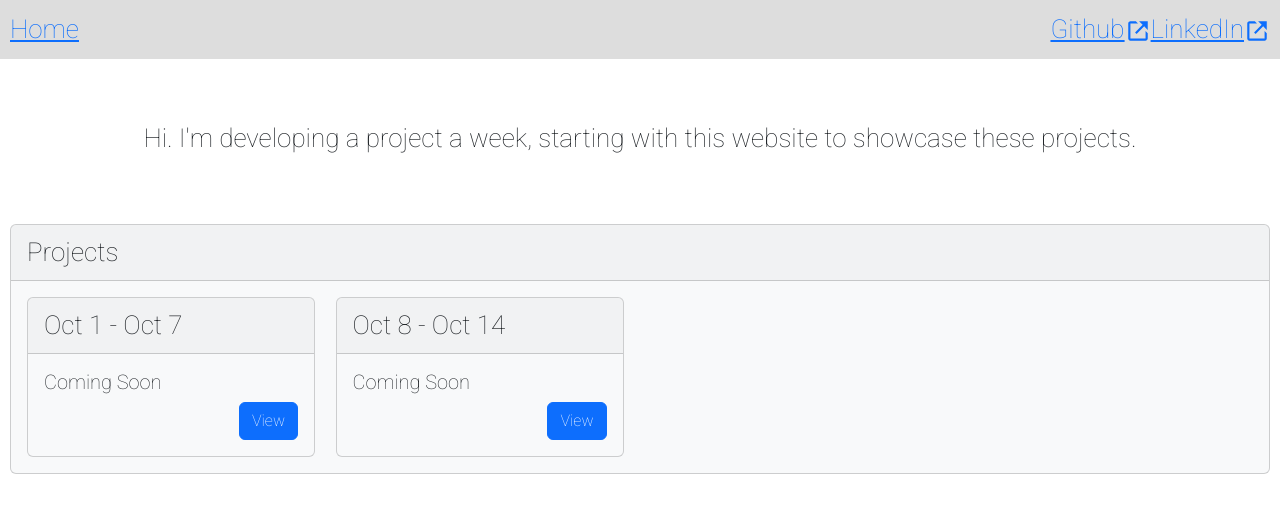
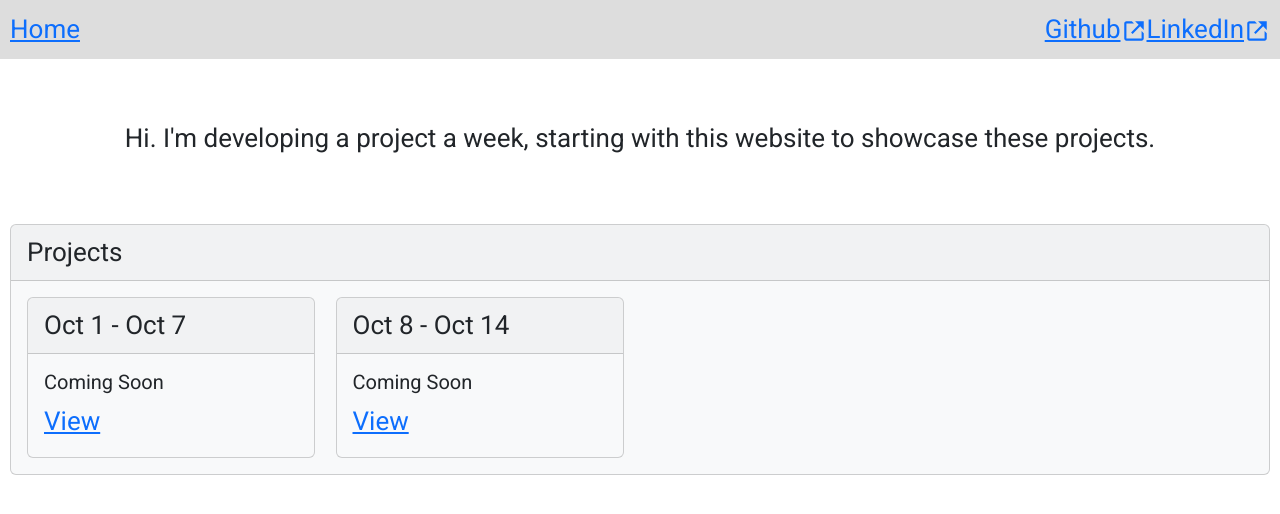
Before and after one commit to matthewjwein/HomePage, a React (Create React App) app: page / in a window 1280 px wide. Shown: the top 514 px of the page. Built offline with nearby package versions, Linux system fonts and the light colour scheme.

Commit message:
Use thicker roboto font

```diff
--- a/public/index.html
+++ b/public/index.html
@@ -13,7 +13,7 @@
     integrity="sha384-9ndCyUaIbzAi2FUVXJi0CjmCapSmO7SnpJef0486qhLnuZ2cdeRhO02iuK6FUUVM" crossorigin="anonymous" />
   <link rel="preconnect" href="https://fonts.googleapis.com">
   <link rel="preconnect" href="https://fonts.gstatic.com" crossorigin>
-  <link href="https://fonts.googleapis.com/css2?family=Roboto:wght@100&display=swap" rel="stylesheet">
+  <link href="https://fonts.googleapis.com/css2?family=Roboto:wght@300;400&display=swap" rel="stylesheet">
   <title>Matthew J. Wein</title>
 </head>
 
--- a/src/components/ProjectCard.tsx
+++ b/src/components/ProjectCard.tsx
@@ -1,6 +1,6 @@
 import React from 'react';
 import Card from 'react-bootstrap/Card';
-import Button from 'react-bootstrap/Button';
+import { Link } from "react-router-dom";
 
 interface ProjectProps {
     id: number;
@@ -19,7 +19,7 @@ const Post: React.FC<ProjectProps> = ({ id, title }) => {
             <Card.Body>
                 <Card.Title>Coming Soon</Card.Title>
                 <Card.Text>
-                    <Button className="view-button" href={`/project/${id}`} variant="primary">View</Button>
+                    <Link to={`/project/${id}`}>View</Link>
                 </Card.Text>
             </Card.Body>
         </Card>
```
